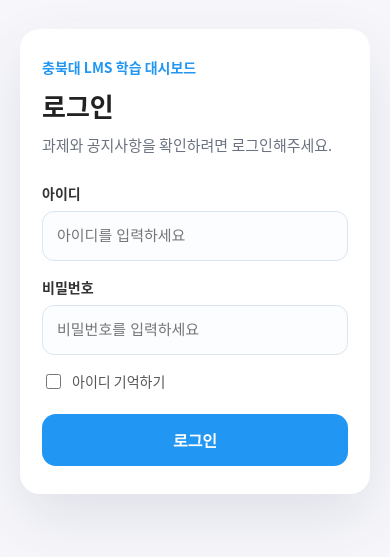
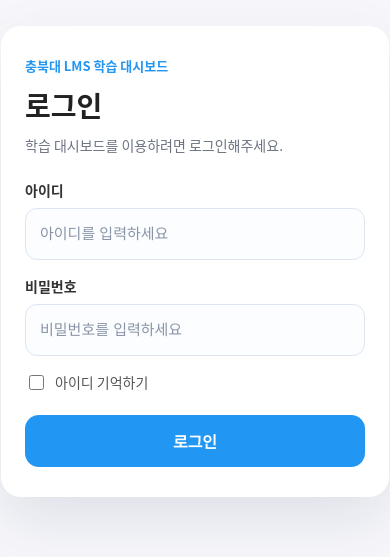
Before and after one commit to KadenID/OSBP_Team_NULL, a React (Vite) app in the folder client/: page / in a window 390 px wide. Shown: the part 161-718 px from the top of the page. Built offline with nearby package versions, Linux system fonts and the light colour scheme; no server answers.

Commit message:
style: 다크 모드 및 미디어쿼리 추가

```diff
--- a/client/src/Components/login_page/LoginPage.css
+++ b/client/src/Components/login_page/LoginPage.css
@@ -10,6 +10,7 @@
   --login-muted-text: #555555;
   --login-input-bg: #fbfdff;
   --login-input-border: #dce5ef;
+  --login-placeholder: #8a94a6;
   --login-focus-shadow: rgba(33, 150, 243, 0.12);
   --login-button-shadow: rgba(33, 150, 243, 0.25);
   --login-card-shadow: rgba(20, 40, 70, 0.1);
@@ -17,11 +18,10 @@
   --login-white: #ffffff;
 
   width: 100%;
-  height: 100vh;
-  height: 100dvh;
-  display: flex;
-  align-items: center;
-  justify-content: center;
+  min-height: 100vh;
+  min-height: 100dvh;
+  display: grid;
+  place-items: center;
   padding: 32px 20px;
   box-sizing: border-box;
   overflow: hidden;
@@ -31,9 +31,8 @@
 
 /* 로그인 카드 영역 */
 .login-card {
-  width: 100%;
-  max-width: 460px;
-  padding: 40px;
+  width: min(100%, 430px);
+  padding: 38px 36px;
   border-radius: 24px;
   background: var(--login-card-bg);
   box-shadow: 0 24px 60px var(--login-card-shadow);
@@ -93,6 +92,10 @@
   font-size: 15px;
   background: var(--login-input-bg);
   outline: none;
+}
+
+.login-field input::placeholder {
+  color: var(--login-placeholder);
 }
 
 .login-field input:focus {
@@ -155,12 +158,60 @@
 
 /* 모바일 화면 대응 */
 @media (max-width: 480px) {
+  .login-page {
+    padding: 24px 18px;
+  }
+
   .login-card {
-    padding: 28px 22px;
+    width: min(100%, 340px);
+    padding: 30px 24px;
     border-radius: 20px;
   }
 
+  .login-title-area {
+    margin-bottom: 24px;
+  }
+
+  .login-label {
+    font-size: 13px;
+  }
+
   .login-title-area h1 {
-    font-size: 26px;
+    font-size: 28px;
+  }
+
+  .login-title-area p:last-child {
+    font-size: 14px;
+    line-height: 1.5;
+  }
+
+  .login-field input {
+    height: 50px;
+  }
+
+  .login-button {
+    height: 52px;
   }
 }
+
+/* 다크 모드 색상 변수 */
+@media (prefers-color-scheme: dark) {
+  .login-page {
+    --login-bg: #1e2430;
+    --login-card-bg: #2a3142;
+    --login-primary: #60a5fa;
+    --login-primary-hover: #3b82f6;
+    --login-text: #f3f4f6;
+    --login-sub-text: #c4c7cf;
+    --login-label-text: #f3f4f6;
+    --login-muted-text: #c2c8d1;
+    --login-input-bg: #242c3b;
+    --login-input-border: #465168;
+    --login-placeholder: #8f9bad;
+    --login-focus-shadow: rgba(96, 165, 250, 0.22);
+    --login-button-shadow: rgba(96, 165, 250, 0.25);
+    --login-card-shadow: rgba(0, 0, 0, 0.28);
+    --login-error: #ff7b7b;
+    --login-white: #ffffff;
+  }
+}
--- a/client/src/Components/login_page/LoginPage.jsx
+++ b/client/src/Components/login_page/LoginPage.jsx
@@ -137,7 +137,7 @@ function LoginPage({ onLogin }) {
                 <div className="login-title-area">
                     <p className="login-label">충북대 LMS 학습 대시보드</p>
                     <h1>로그인</h1>
-                    <p>과제와 공지사항을 확인하려면 로그인해주세요.</p>
+                    <p>학습 대시보드를 이용하려면 로그인해주세요.</p>
                 </div>
 
                 <form className="login-form" onSubmit={handleLogin}>
```
